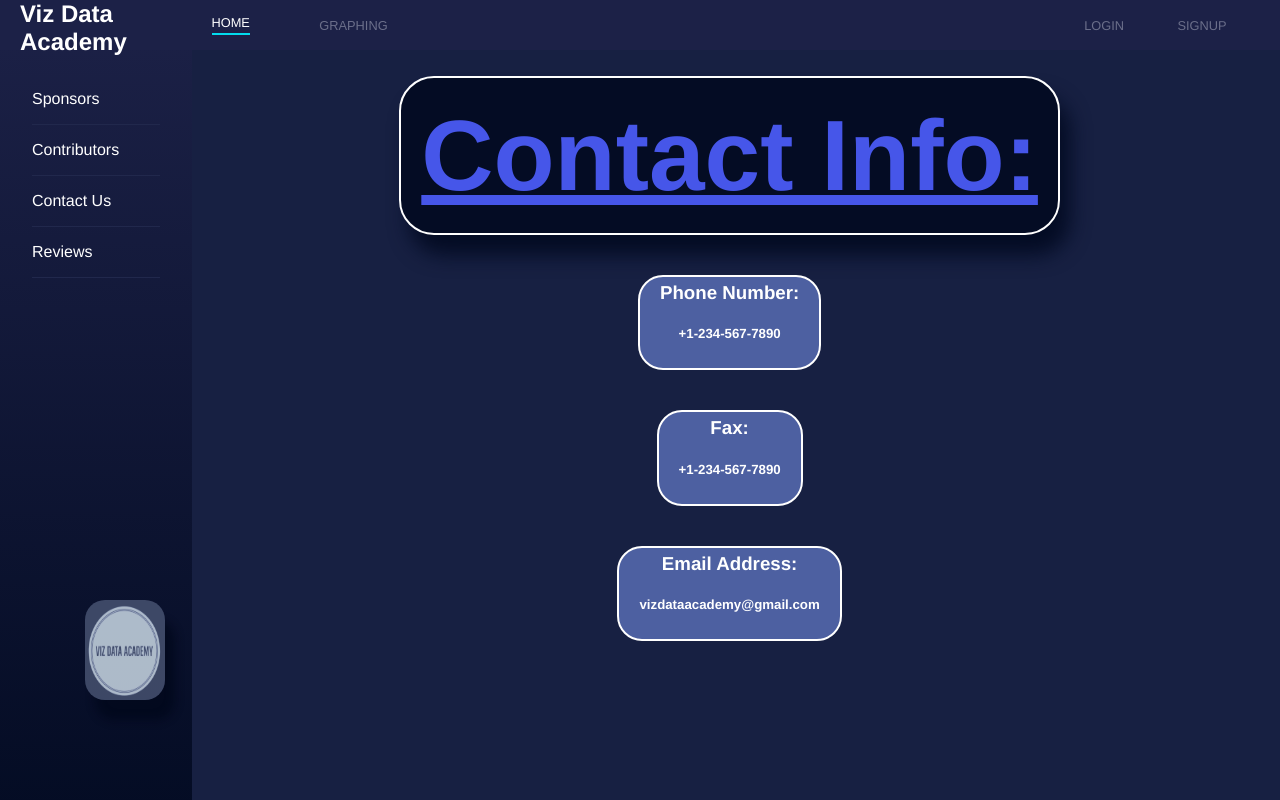
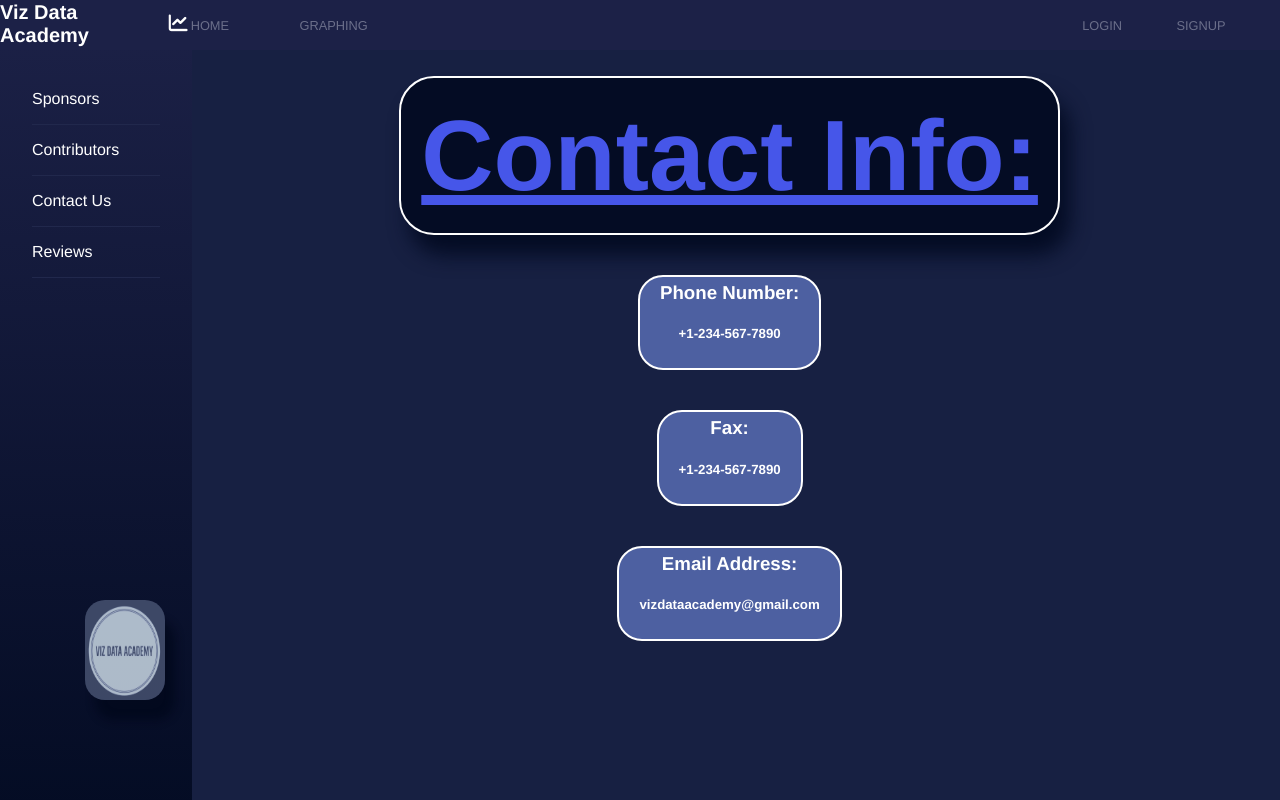
Before and after one commit to wylieglover/VizDataAcademy, a Django app: page /home/contact/ in a window 1280 px wide. Run offline with Django 4.2, Linux system fonts and the light colour scheme.

Commit message:
top left logo

```diff
--- a/dataliteracy/home/static/css/styling.css
+++ b/dataliteracy/home/static/css/styling.css
@@ -68,14 +68,29 @@ ul {
     margin-right: 0;
 }
 
-.hero {
-    margin: 5px;
-    margin-top:10px;
-    padding: 15px;
-    padding-top: 30px;
+#hero-text {
     text-decoration: none;
+    font-size: 100px;
 }
 
+.haha {
+    margin-top: 12.5px;
+    display: flex;
+    flex-direction: row;
+    width: 17.5%;
+    align-items: center;
+    height: 50px;
+    justify-content: center;
+    align-content: center;
+}
+
+.main-logo {
+    left: 20px;
+}
+
+.image-container {
+    margin: 5px;
+}
 
 #topBarElements {
     height: 10px;
@@ -377,6 +392,7 @@ ul {
     background-color: #00000040;
 }
 
+
 /* Show the dropdown menu on hover */
 .dropdown:hover .dropdown-content {
     display: block;
@@ -432,7 +448,7 @@ ul {
     border-radius: 1%;
 }
 
-.message{
+.message {
     margin: 10px;
     font-size: 25px;
 }
@@ -455,7 +471,7 @@ ul {
     border-radius: 2px;
 }
 
-.inputText{
+.inputText {
     margin-left: 5px;
     margin-right: 5px;
 }
--- a/dataliteracy/templates/base.html
+++ b/dataliteracy/templates/base.html
@@ -25,6 +25,8 @@
     />
     <link rel="stylesheet" type="text/css" href="{% url 'serve-css' %}" />
     <link rel="shortcut icon" type="image/x-icon" href="{% static 'favicon.ico' %}">
+
+    <link rel="stylesheet" href="https://cdnjs.cloudflare.com/ajax/libs/font-awesome/6.4.2/css/all.min.css">
     {% block title %}
     <title>Viz Data Academy</title>
     {% endblock %}
@@ -34,12 +36,15 @@
     <nav class="navbar">
       <div class="container">
           <div class="menu">
-            <h1 class="hero"><a href="/home/missionStatement">Viz Data Academy</a></h1>
-              <ul>
+                <a class="haha" href="/home/missionStatement">
+                    <h3 style="font-size: 20px; margin: 0;">Viz Data Academy</h3>
+                    <div class="image-container"><i class="fa-solid fa-chart-line fa-beat main-logo" style="color: #ffffff;"></i></div>
+                </a>
+                <ul>
                   <div class="nav-container">
                       <div class="left">
                           <li>
-                              <a href="/home/missionStatement" class="active">Home</a>
+                              <a href="/home/missionStatement">Home</a>
                           </li>
                           {% if user.is_authenticated %}
                           <li>
@@ -47,7 +52,7 @@
                           </li>
                           {% endif %}
                           <li>
-                              <div class="dropdown">
+                                <div class="dropdown">
                                   <button class="dropbtn">
                                       <a href="/home/graphing" id="graphing">Graphing</a>
                                   </button>
```
Also changed, not shown: dataliteracy/home/static/main-logo.jpeg (added).
